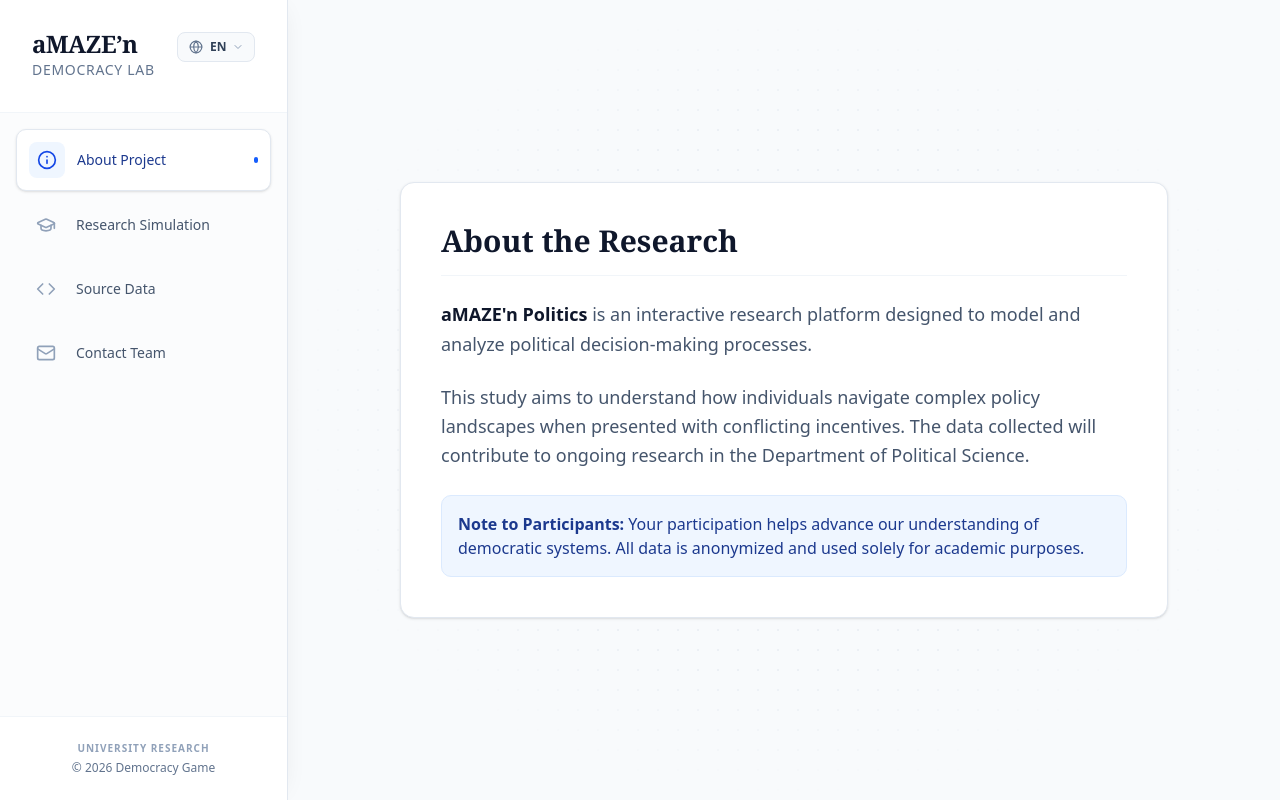
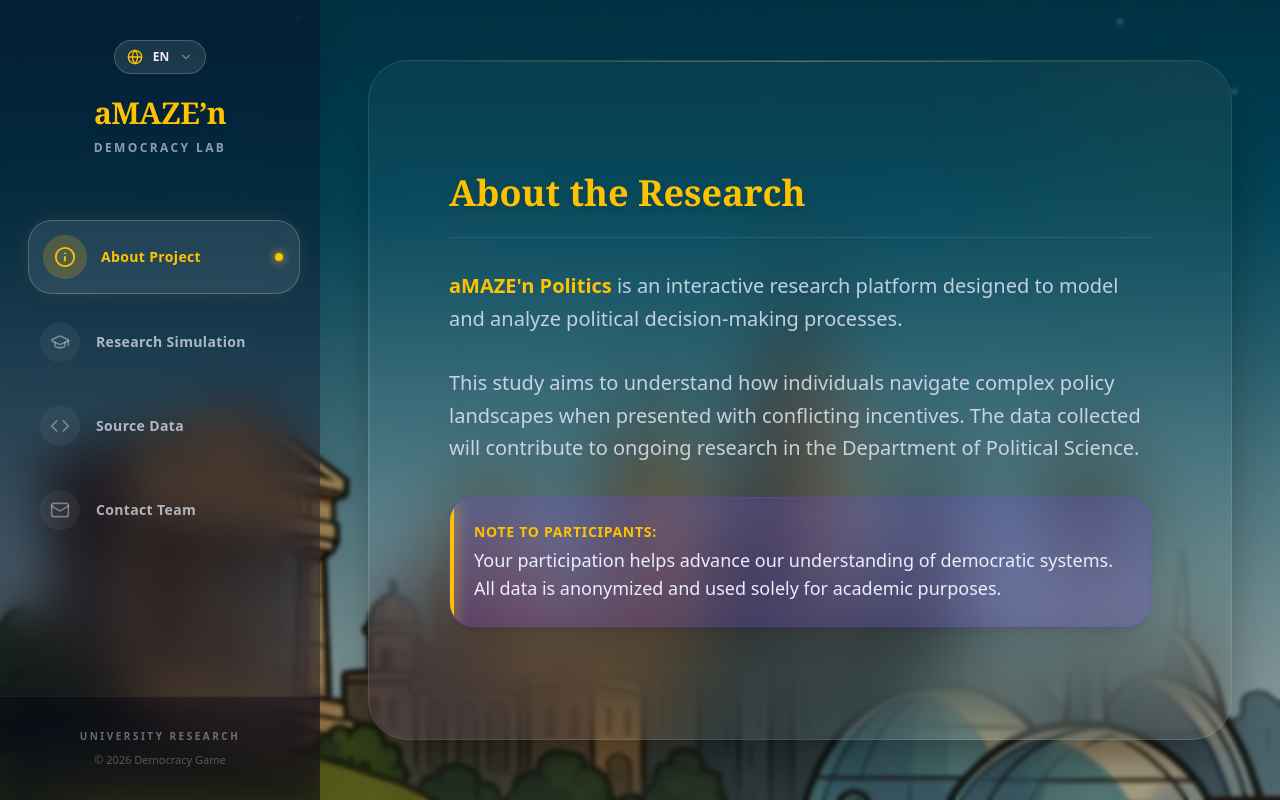
Before and after one commit to Mutajon/DemocracyLobby, a React (Vite) app: page / in a window 1280 px wide. Built offline with nearby package versions, Linux system fonts and the light colour scheme.

Commit message:
UI Facelift: Implemented modern Purple & Gold glassmorphism theme with background image

```diff
--- a/src/components/landing/Sidebar.tsx
+++ b/src/components/landing/Sidebar.tsx
@@ -39,20 +39,20 @@ export function Sidebar({ activePanel, onPanelChange }: SidebarProps) {
     ];
 
     return (
-        <div className="flex flex-col h-full bg-slate-50/50">
-            <div className="p-8 border-b border-slate-100 bg-white flex justify-between items-start gap-4">
+        <div className="flex flex-col h-full">
+            <div className="p-10 bg-transparent flex flex-col items-center text-center gap-6">
+                <LanguageSelector />
                 <div>
-                    <h1 className="text-2xl font-serif font-bold text-slate-900 tracking-tight leading-none">
+                    <h1 className="text-3xl font-serif font-black text-secondary tracking-tight leading-none drop-shadow-lg">
                         {t("sidebar.title")}
-                        <span className="block text-sm font-sans font-medium text-slate-500 mt-1 uppercase tracking-wider">
-                            {t("sidebar.subtitle")}
-                        </span>
                     </h1>
+                    <span className="block text-xs font-sans font-bold text-foreground/60 mt-3 uppercase tracking-[0.2em]">
+                        {t("sidebar.subtitle")}
+                    </span>
                 </div>
-                <LanguageSelector />
             </div>
 
-            <nav className="flex flex-col gap-1 p-4 flex-1 overflow-y-auto">
+            <nav className="flex flex-col gap-3 p-6 flex-1 overflow-y-auto">
                 {menuItems.map((item) => {
                     const isActive = activePanel === item.id;
                     return (
@@ -60,34 +60,36 @@ export function Sidebar({ activePanel, onPanelChange }: SidebarProps) {
                             key={item.id}
                             onClick={() => onPanelChange(item.id)}
                             className={cn(
-                                "group flex items-center gap-3 p-3 rounded-lg transition-all duration-200 text-sm font-medium w-full text-start",
+                                "group flex items-center gap-4 p-4 rounded-2xl transition-all duration-300 text-sm font-bold w-full text-start",
                                 isActive
-                                    ? "bg-white text-blue-900 shadow-sm border border-slate-200"
-                                    : "text-slate-600 hover:bg-white/60 hover:text-slate-900"
+                                    ? "bg-white/10 text-secondary border border-white/20 shadow-[0_0_20px_rgba(251,191,36,0.1)] translate-x-1"
+                                    : "text-foreground/70 hover:bg-white/5 hover:text-foreground"
                             )}
                         >
                             <div className={cn(
-                                "p-2 rounded-md transition-colors flex-shrink-0",
-                                isActive ? "bg-blue-50 text-blue-700" : "bg-transparent text-slate-400 group-hover:text-slate-600"
+                                "p-2.5 rounded-xl transition-all duration-300 flex-shrink-0",
+                                isActive
+                                    ? "bg-secondary/20 text-secondary scale-110 rotate-3"
+                                    : "bg-white/5 text-foreground/40 group-hover:text-secondary/70 group-hover:scale-105"
                             )}>
-                                <item.icon className="w-5 h-5" />
+                                <item.icon className="w-5 h-5 transition-transform duration-300" />
                             </div>
-                            <span>{item.label}</span>
+                            <span className="tracking-wide">{item.label}</span>
 
                             {/* Active Indicator Line */}
                             {isActive && (
-                                <div className="ml-auto w-1 h-1.5 rounded-full bg-blue-600" />
+                                <div className="ml-auto w-2 h-2 rounded-full bg-secondary shadow-[0_0_10px_#fbbf24]" />
                             )}
                         </button>
                     )
                 })}
             </nav>
 
-            <div className="p-6 border-t border-slate-100 bg-white text-center">
-                <p className="text-[10px] text-slate-400 uppercase tracking-widest font-semibold">
+            <div className="p-8 bg-black/20 text-center backdrop-blur-md border-t border-white/5">
+                <p className="text-[10px] text-foreground/40 uppercase tracking-[0.25em] font-bold">
                     {t("sidebar.footer.university")}
                 </p>
-                <p className="text-xs text-slate-500 mt-1">
+                <p className="text-[11px] text-foreground/30 mt-2 font-medium">
                     {t("sidebar.footer.copyright").replace("{{year}}", new Date().getFullYear().toString())}
                 </p>
             </div>
--- a/src/components/landing/panels/AboutPanel.tsx
+++ b/src/components/landing/panels/AboutPanel.tsx
@@ -4,21 +4,25 @@ import { useLangs } from "@/hooks/useLangs";
 export function AboutPanel() {
     const { t } = useLangs();
     return (
-        <div className="space-y-8 h-full flex flex-col justify-center max-w-3xl mx-auto animate-in fade-in slide-in-from-bottom-4 duration-500">
-            <div className="bg-white p-10 rounded-xl shadow-sm border border-slate-200">
-                <h2 className="text-3xl font-serif font-bold text-slate-900 mb-6 border-b border-slate-100 pb-4">
+        <div className="space-y-8 h-full flex flex-col justify-center max-w-3xl mx-auto">
+            <div className="bg-transparent">
+                <h2 className="text-4xl font-serif font-black text-secondary mb-8 border-b border-white/10 pb-6 drop-shadow-lg">
                     {t("panels.about.title")}
                 </h2>
-                <div className="space-y-6 text-slate-600 leading-relaxed text-lg">
+                <div className="space-y-8 text-foreground/80 leading-relaxed text-xl">
                     <p>
-                        <strong className="text-slate-900">{t("panels.about.p1_strong")}</strong> {t("panels.about.p1")}
+                        <strong className="text-secondary font-black">{t("panels.about.p1_strong")}</strong> {t("panels.about.p1")}
                     </p>
-                    <p>
+                    <p className="font-medium">
                         {t("panels.about.p2")}
                     </p>
-                    <p className="bg-blue-50 p-4 rounded-lg border border-blue-100 text-blue-900 text-base">
-                        <strong>{t("panels.about.note_strong")}</strong> {t("panels.about.note")}
-                    </p>
+                    <div className="bg-primary/20 backdrop-blur-md p-6 rounded-2xl border border-primary/30 text-foreground text-lg shadow-xl relative overflow-hidden group">
+                        <div className="absolute top-0 left-0 w-1 h-full bg-secondary shadow-[0_0_15px_#fbbf24] transition-all duration-300 group-hover:w-2" />
+                        <p>
+                            <strong className="text-secondary uppercase tracking-wider text-sm block mb-1">{t("panels.about.note_strong")}</strong>
+                            {t("panels.about.note")}
+                        </p>
+                    </div>
                 </div>
             </div>
         </div>
--- a/src/components/layout/MainLayout.tsx
+++ b/src/components/layout/MainLayout.tsx
@@ -16,16 +16,24 @@ export function MainLayout({ sidebar, children, isMobileMenuOpen, setIsMobileMen
     return (
         <div
             dir={dir}
-            className="flex flex-col md:flex-row h-screen w-full bg-slate-50 text-slate-900 overflow-hidden font-sans selection:bg-blue-100 selection:text-blue-900 relative"
+            className="flex flex-col md:flex-row h-screen w-full bg-[#1a0b2e] text-foreground overflow-hidden font-sans selection:bg-primary/30 selection:text-white relative"
         >
+            {/* Background Image */}
+            <div
+                className="absolute inset-0 z-0 bg-cover bg-center bg-no-repeat transition-opacity duration-1000"
+                style={{ backgroundImage: 'url("/background.jpg")' }}
+            />
+            {/* Background Overlay for better contrast */}
+            <div className="absolute inset-0 z-1 backdrop-blur-[2px] bg-black/30" />
+
             {/* Mobile Header */}
-            <header className="md:hidden flex items-center justify-between p-4 bg-white border-b border-slate-200 z-20 flex-shrink-0">
-                <div className="font-serif font-bold text-lg text-slate-900">
+            <header className="md:hidden flex items-center justify-between p-4 bg-background/80 backdrop-blur-md border-b border-white/10 z-20 flex-shrink-0">
+                <div className="font-serif font-bold text-lg text-secondary">
                     {t("sidebar.title")}
                 </div>
                 <button
                     onClick={() => setIsMobileMenuOpen?.(!isMobileMenuOpen)}
-                    className="p-2 -mr-2 text-slate-600 hover:bg-slate-100 rounded-md"
+                    className="p-2 -mr-2 text-foreground/80 hover:bg-white/10 rounded-md"
                     aria-label="Toggle menu"
                 >
                     {isMobileMenuOpen ? <X size={24} /> : <Menu size={24} />}
@@ -35,7 +43,7 @@ export function MainLayout({ sidebar, children, isMobileMenuOpen, setIsMobileMen
             {/* Mobile Backdrop */}
             {isMobileMenuOpen && (
                 <div
-                    className="fixed inset-0 bg-black/50 z-30 md:hidden backdrop-blur-sm transition-opacity"
+                    className="fixed inset-0 bg-black/60 z-30 md:hidden backdrop-blur-sm transition-opacity"
                     onClick={() => setIsMobileMenuOpen?.(false)}
                 />
             )}
@@ -43,7 +51,7 @@ export function MainLayout({ sidebar, children, isMobileMenuOpen, setIsMobileMen
             {/* Sidebar Area - Fixed width on desktop, drawer on mobile */}
             <aside
                 className={cn(
-                    "fixed md:relative inset-y-0 left-0 z-40 w-72 bg-white border-b md:border-b-0 md:border-r border-slate-200 flex flex-col shadow-[4px_0_24px_-12px_rgba(0,0,0,0.1)] transition-transform duration-300 ease-in-out md:translate-x-0 h-full",
+                    "fixed md:relative inset-y-0 left-0 z-40 w-80 bg-background/40 backdrop-blur-xl border-white/10 flex flex-col shadow-2xl transition-transform duration-300 ease-in-out md:translate-x-0 h-full",
                     dir === 'rtl' ? (isMobileMenuOpen ? "translate-x-0 right-0 left-auto" : "translate-x-full right-0 left-auto md:translate-x-0") : (isMobileMenuOpen ? "translate-x-0" : "-translate-x-full md:translate-x-0")
                 )}
             >
@@ -51,12 +59,19 @@ export function MainLayout({ sidebar, children, isMobileMenuOpen, setIsMobileMen
             </aside>
 
             {/* Main Content Area */}
-            <main className="flex-1 relative overflow-auto bg-slate-50 w-full">
-                {/* Subtle texture or grid if needed, for now just clean */}
-                <div className="absolute inset-0 bg-[radial-gradient(#e2e8f0_1px,transparent_1px)] [background-size:20px_20px] [mask-image:radial-gradient(ellipse_50%_50%_at_50%_50%,#000_70%,transparent_100%)] opacity-50" />
+            <main className="flex-1 relative overflow-auto w-full z-10 p-4 md:p-8 lg:p-12 flex items-center justify-center">
+                <div className="relative w-full max-w-5xl h-full max-h-[85vh] bg-white/[0.03] backdrop-blur-2xl border border-white/10 rounded-[2.5rem] shadow-[0_32px_64px_-16px_rgba(0,0,0,0.5)] overflow-hidden flex flex-col animate-in fade-in zoom-in duration-1000 ease-out">
+                    {/* Inner Glow Effect */}
+                    <div className="absolute inset-x-0 top-0 h-px bg-gradient-to-r from-transparent via-secondary/40 to-transparent z-20" />
+                    <div className="absolute inset-y-0 left-0 w-px bg-gradient-to-b from-transparent via-white/10 to-transparent z-20" />
 
-                <div className="relative h-full w-full p-4 md:p-12 lg:p-16 flex flex-col">
-                    {children}
+                    {/* Decorative Background Elements Inside Pop-up */}
+                    <div className="absolute -top-24 -right-24 w-64 h-64 bg-secondary/5 rounded-full blur-[100px] pointer-events-none" />
+                    <div className="absolute -bottom-24 -left-24 w-64 h-64 bg-primary/10 rounded-full blur-[100px] pointer-events-none" />
+
+                    <div className="flex-1 overflow-auto p-8 md:p-12 lg:p-20 relative z-10 scrollbar-hide">
+                        {children}
+                    </div>
                 </div>
             </main>
         </div>
--- a/src/components/ui/LanguageSelector.tsx
+++ b/src/components/ui/LanguageSelector.tsx
@@ -39,44 +39,45 @@ export function LanguageSelector() {
             <button
                 onClick={toggleDropdown}
                 className={cn(
-                    "flex items-center gap-1.5 px-2.5 py-1.5 rounded-md transition-all duration-200",
-                    "bg-slate-50 border border-slate-200 text-slate-700",
-                    "hover:bg-slate-100 hover:border-slate-300",
-                    isOpen && "ring-2 ring-blue-100 border-blue-400"
+                    "flex items-center gap-2 px-3 py-2 rounded-xl transition-all duration-300",
+                    "bg-white/10 border border-white/20 text-foreground",
+                    "hover:bg-white/20 hover:border-white/30 hover:scale-105 active:scale-95",
+                    isOpen && "ring-2 ring-primary/50 border-primary"
                 )}
                 title={t("sidebar.menu.language")}
             >
-                <div className="w-4 h-4 flex items-center justify-center text-slate-500">
-                    <Globe className="w-3.5 h-3.5" />
+                <div className="w-4 h-4 flex items-center justify-center text-secondary">
+                    <Globe className="w-4 h-4" />
                 </div>
-                <span className="text-xs font-semibold w-4 text-center">{currentLabel}</span>
-                <ChevronDown className={cn("w-3 h-3 text-slate-400 transition-transform duration-200", isOpen && "rotate-180")} />
+                <span className="text-xs font-bold w-5 text-center">{currentLabel}</span>
+                <ChevronDown className={cn("w-3.5 h-3.5 text-foreground/40 transition-transform duration-300", isOpen && "rotate-180")} />
             </button>
 
             {isOpen && (
-                <div className="absolute right-0 top-full mt-2 w-32 bg-white rounded-lg shadow-lg border border-slate-100 py-1 z-50 animate-in fade-in zoom-in-95 duration-100 origin-top-right">
-                    <div className="px-3 py-2 text-xs font-semibold text-slate-400 uppercase tracking-wider border-b border-slate-50 mb-1">
+                <div className="absolute top-full mt-3 w-40 bg-background/90 backdrop-blur-xl rounded-2xl shadow-2xl border border-white/10 py-2 z-50 animate-in fade-in zoom-in-95 duration-200 origin-top">
+                    <div className="px-4 py-2.5 text-[10px] font-black text-foreground/30 uppercase tracking-[0.2em] border-b border-white/5 mb-1 text-center">
                         Select Language
                     </div>
                     <button
                         onClick={() => handleSelect("en")}
                         className={cn(
-                            "w-full px-3 py-2 text-sm text-left flex items-center justify-between hover:bg-slate-50 transition-colors",
-                            language === "en" ? "text-blue-600 font-medium" : "text-slate-600"
+                            "w-full px-4 py-3 text-sm text-left flex items-center justify-between hover:bg-white/5 transition-all duration-200",
+                            language === "en" ? "text-secondary font-bold" : "text-foreground/70"
                         )}
                     >
                         <span>English</span>
-                        {language === "en" && <Check className="w-4 h-4" />}
+                        {language === "en" && <Check className="w-4 h-4 shadow-[0_0_8px_currentColor]" />}
                     </button>
                     <button
                         onClick={() => handleSelect("he")}
                         className={cn(
-                            "w-full px-3 py-2 text-sm text-left flex items-center justify-between hover:bg-slate-50 transition-colors",
-                            language === "he" ? "text-blue-600 font-medium" : "text-slate-600"
+                            "w-full px-4 py-3 text-sm text-right flex flex-row-reverse items-center justify-between hover:bg-white/5 transition-all duration-200",
+                            language === "he" ? "text-secondary font-bold" : "text-foreground/70"
                         )}
+                        dir="rtl"
                     >
                         <span>עברית</span>
-                        {language === "he" && <Check className="w-4 h-4" />}
+                        {language === "he" && <Check className="w-4 h-4 shadow-[0_0_8px_currentColor]" />}
                     </button>
                 </div>
             )}
--- a/src/index.css
+++ b/src/index.css
@@ -45,72 +45,44 @@
 }
 
 :root {
-  --radius: 0.625rem;
-  --background: oklch(1 0 0);
-  --foreground: oklch(0.145 0 0);
-  --card: oklch(1 0 0);
-  --card-foreground: oklch(0.145 0 0);
-  --popover: oklch(1 0 0);
-  --popover-foreground: oklch(0.145 0 0);
-  --primary: oklch(0.205 0 0);
-  --primary-foreground: oklch(0.985 0 0);
-  --secondary: oklch(0.97 0 0);
-  --secondary-foreground: oklch(0.205 0 0);
-  --muted: oklch(0.97 0 0);
-  --muted-foreground: oklch(0.556 0 0);
-  --accent: oklch(0.97 0 0);
-  --accent-foreground: oklch(0.205 0 0);
-  --destructive: oklch(0.577 0.245 27.325);
-  --border: oklch(0.922 0 0);
-  --input: oklch(0.922 0 0);
-  --ring: oklch(0.708 0 0);
-  --chart-1: oklch(0.646 0.222 41.116);
-  --chart-2: oklch(0.6 0.118 184.704);
-  --chart-3: oklch(0.398 0.07 227.392);
-  --chart-4: oklch(0.828 0.189 84.429);
-  --chart-5: oklch(0.769 0.188 70.08);
-  --sidebar: oklch(0.985 0 0);
-  --sidebar-foreground: oklch(0.145 0 0);
-  --sidebar-primary: oklch(0.205 0 0);
-  --sidebar-primary-foreground: oklch(0.985 0 0);
-  --sidebar-accent: oklch(0.97 0 0);
-  --sidebar-accent-foreground: oklch(0.205 0 0);
-  --sidebar-border: oklch(0.922 0 0);
-  --sidebar-ring: oklch(0.708 0 0);
+  --radius: 1rem;
+  --background: oklch(0.15 0.05 280); /* Deep dark purple background */
+  --foreground: oklch(0.95 0.02 280);
+  --card: oklch(1 0 0 / 0.1); /* For glassmorphism */
+  --card-foreground: oklch(0.95 0.02 280);
+  --popover: oklch(0.2 0.1 280);
+  --popover-foreground: oklch(0.95 0.02 280);
+  --primary: oklch(0.55 0.25 290); /* Vibrant Purple */
+  --primary-foreground: oklch(0.98 0.01 290);
+  --secondary: oklch(0.85 0.18 85); /* Rich Gold/Yellow */
+  --secondary-foreground: oklch(0.2 0.05 85);
+  --muted: oklch(0.3 0.05 285);
+  --muted-foreground: oklch(0.7 0.05 285);
+  --accent: oklch(0.85 0.18 85); /* Accent is Gold */
+  --accent-foreground: oklch(0.2 0.05 85);
+  --destructive: oklch(0.55 0.2 25);
+  --border: oklch(1 0 0 / 0.1);
+  --input: oklch(1 0 0 / 0.1);
+  --ring: oklch(0.55 0.25 290);
+  --chart-1: oklch(0.55 0.25 290);
+  --chart-2: oklch(0.85 0.18 85);
+  --chart-3: oklch(0.45 0.2 320);
+  --chart-4: oklch(0.75 0.15 90);
+  --chart-5: oklch(0.65 0.2 340);
+  --sidebar: oklch(0.15 0.05 280 / 0.8);
+  --sidebar-foreground: oklch(0.95 0.02 280);
+  --sidebar-primary: oklch(0.55 0.25 290);
+  --sidebar-primary-foreground: oklch(0.98 0.01 290);
+  --sidebar-accent: oklch(1 0 0 / 0.05);
+  --sidebar-accent-foreground: oklch(0.95 0.02 280);
+  --sidebar-border: oklch(1 0 0 / 0.1);
+  --sidebar-ring: oklch(0.55 0.25 290);
 }
 
 .dark {
-  --background: oklch(0.145 0 0);
-  --foreground: oklch(0.985 0 0);
-  --card: oklch(0.205 0 0);
-  --card-foreground: oklch(0.985 0 0);
-  --popover: oklch(0.205 0 0);
-  --popover-foreground: oklch(0.985 0 0);
-  --primary: oklch(0.922 0 0);
-  --primary-foreground: oklch(0.205 0 0);
-  --secondary: oklch(0.269 0 0);
-  --secondary-foreground: oklch(0.985 0 0);
-  --muted: oklch(0.269 0 0);
-  --muted-foreground: oklch(0.708 0 0);
-  --accent: oklch(0.269 0 0);
-  --accent-foreground: oklch(0.985 0 0);
-  --destructive: oklch(0.704 0.191 22.216);
-  --border: oklch(1 0 0 / 10%);
-  --input: oklch(1 0 0 / 15%);
-  --ring: oklch(0.556 0 0);
-  --chart-1: oklch(0.488 0.243 264.376);
-  --chart-2: oklch(0.696 0.17 162.48);
-  --chart-3: oklch(0.769 0.188 70.08);
-  --chart-4: oklch(0.627 0.265 303.9);
-  --chart-5: oklch(0.645 0.246 16.439);
-  --sidebar: oklch(0.205 0 0);
-  --sidebar-foreground: oklch(0.985 0 0);
-  --sidebar-primary: oklch(0.488 0.243 264.376);
-  --sidebar-primary-foreground: oklch(0.985 0 0);
-  --sidebar-accent: oklch(0.269 0 0);
-  --sidebar-accent-foreground: oklch(0.985 0 0);
-  --sidebar-border: oklch(1 0 0 / 10%);
-  --sidebar-ring: oklch(0.556 0 0);
+  --background: oklch(0.1 0.05 280);
+  --foreground: oklch(0.95 0.02 280);
+  /* ... rest could be similar as we already have a darkish theme ... */
 }
 
 @layer base {
```
Also changed, not shown: src/components/landing/panels/ContactPanel.tsx (+19 -33 lines), src/components/landing/panels/GameFlowPanel.tsx (+29 -22 lines), src/components/landing/panels/SourceCodePanel.tsx (+25 -18 lines), public/background.jpg (added).
